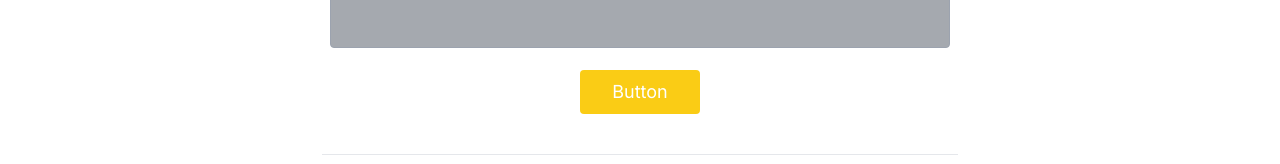
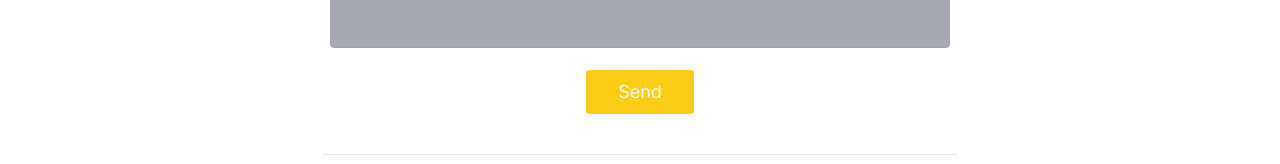
Before and after one commit to ACarnevale21/real-state-landing-fkd, a Next.js app: page / in a window 1280 px wide. Shown: the part 1770-1934 px from the top of the page. Built offline with nearby package versions, Linux system fonts and the light colour scheme.

Commit message:
cambio boton send

```diff
--- a/app/components/Contact/index.tsx
+++ b/app/components/Contact/index.tsx
@@ -2,7 +2,10 @@ import React from "react";
 
 const ContactSection = () => {
   return (
-    <section className="text-gray-900 bg-white body-font shadow-md relative" id="contactForm">
+    <section
+      className="text-gray-900 bg-white body-font shadow-md relative"
+      id="contactForm"
+    >
       <div className="container px-5 py-24 mx-auto">
         <div className="flex flex-col text-center w-full mb-12">
           <h1 className="sm:text-3xl text-2xl font-bold title-font mb-4 text-black/90">
@@ -64,7 +67,7 @@ const ContactSection = () => {
             </div>
             <div className="p-2 w-full">
               <button className="flex mx-auto text-white bg-yellow-400 border-0 py-2 px-8 focus:outline-none hover:bg-yellow-500 rounded text-lg">
-                Button
+                Send
               </button>
             </div>
             <div className="p-2 w-full pt-8 mt-8 border-t border-gray-200 text-center">
```
